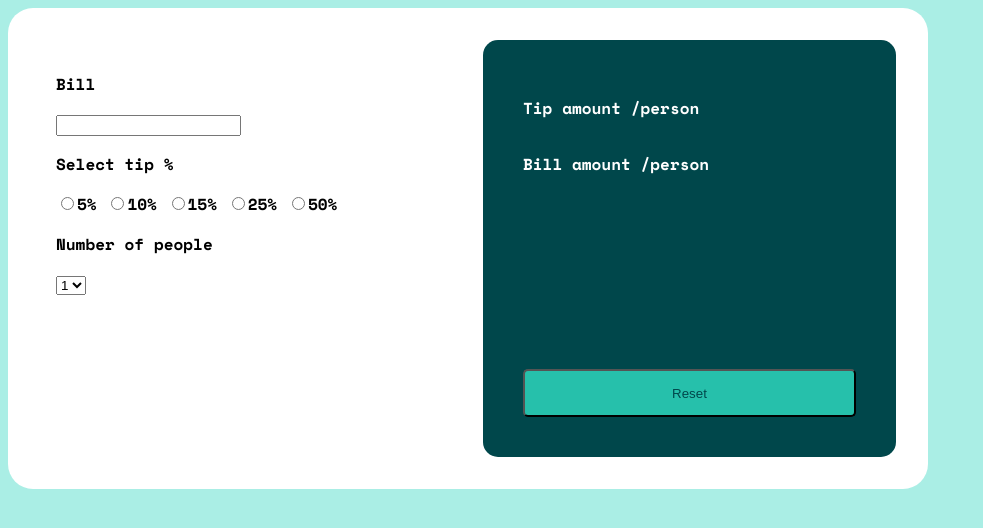
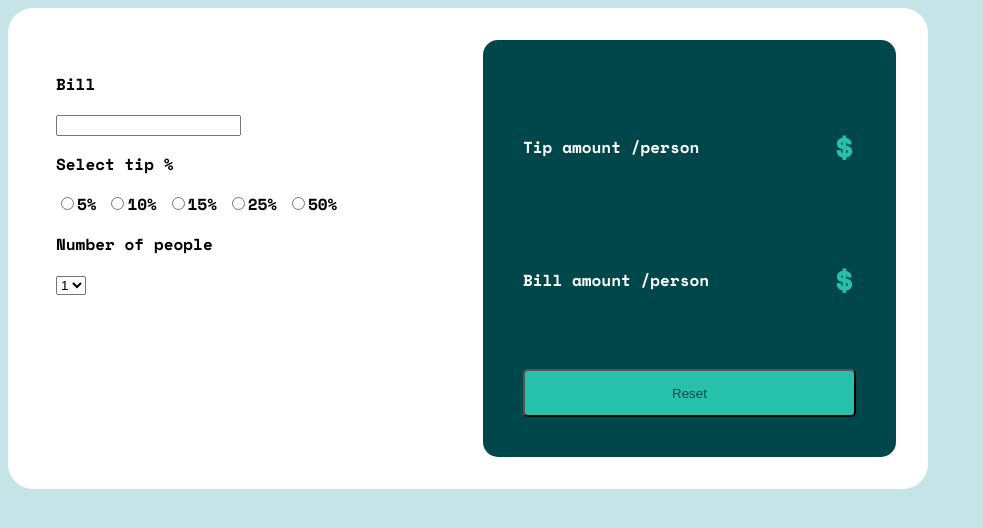
Before and after one commit to charlielizzy/tip-calculator, a plain HTML site: page index.html in a window 1280 px wide. Both pictures are taken after a click on the button "Reset". Shown: the whole page, without its empty margins (0-983 px from the left). Drawn offline with nearby package versions, Linux system fonts and the light colour scheme.

Commit message:
reset button works

```diff
--- a/index.js
+++ b/index.js
@@ -59,6 +59,5 @@ const calculateBillPerPerson = (bill, tip, people) => {
 
 const resetButton = document.getElementById("reset");
 resetButton.addEventListener("click", () => {
-  tipHTMLElement.innerText = "";
-  billHTMLElement.innerText = "";
+  location.reload();
 });
--- a/style.css
+++ b/style.css
@@ -1,5 +1,5 @@
 body {
-  background: hsl(172, 67%, 80%);
+  background: hsl(185, 41%, 84%);
   font-family: "Space Mono", monospace;
 }
 
```
